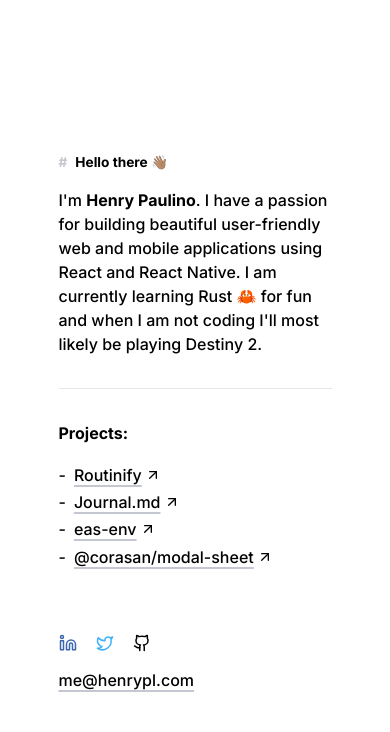
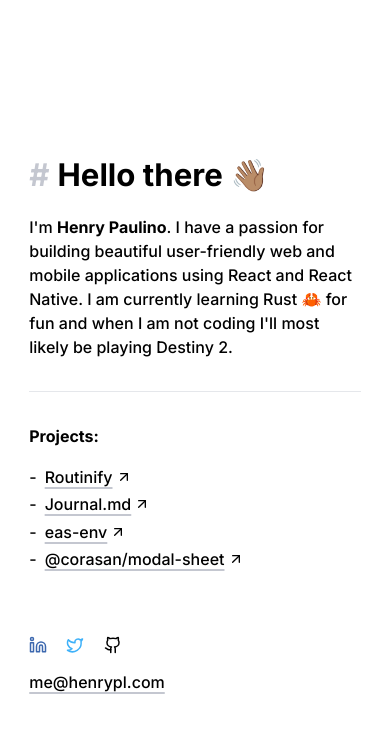
Before and after one commit to corasan/henrypl.com, a Next.js app: page / in a window 390 px wide. Shown: the top 732 px of the page. Built offline with nearby package versions, Linux system fonts and the light colour scheme.

Commit message:
chore: Update CSS for responsive layout and font size on mobile devices

```diff
--- a/src/app/globals.css
+++ b/src/app/globals.css
@@ -72,3 +72,12 @@
   align-items: center;
   cursor: pointer;
 }
+
+@media (max-width: 600px) {
+  body {
+    width: 85vw;
+  }
+  h1 {
+    font-size: 8vw;
+  }
+}
```
